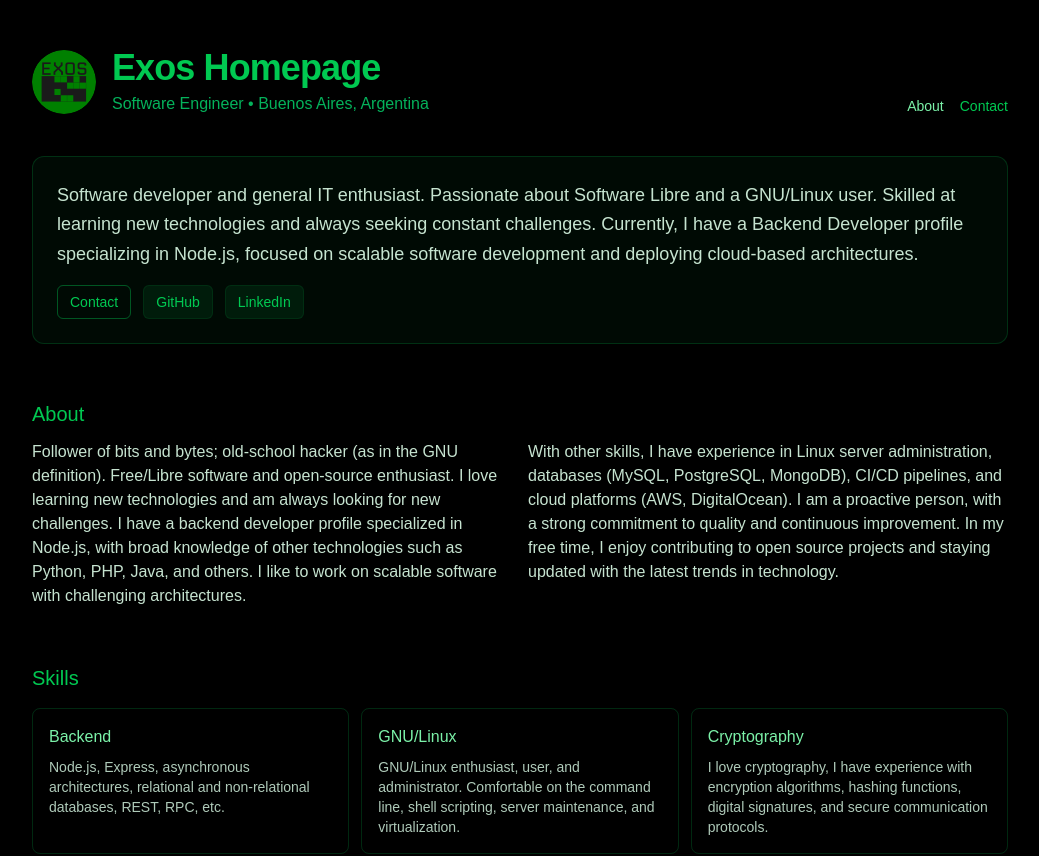
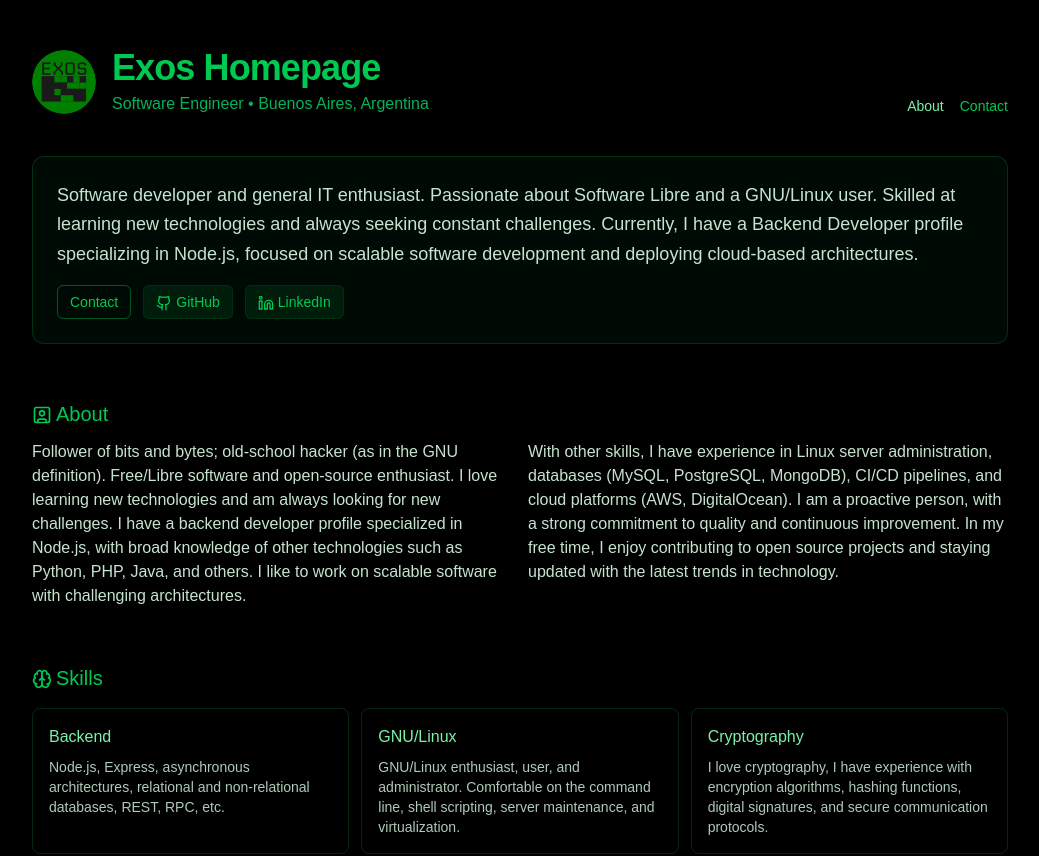
Before and after one commit to exos/exos.ar, a Next.js app in the folder apps/homepage/: page / in a window 1280 px wide. Shown: the top 856 px of the page, without its empty margins (120-1159 px from the left). Built offline with nearby package versions, Linux system fonts and the light colour scheme.

Commit message:
add icons to home

```diff
--- a/apps/homepage/src/app/page.tsx
+++ b/apps/homepage/src/app/page.tsx
@@ -1,3 +1,4 @@
+import { Brain, Github, Linkedin, SquareUser } from "lucide-react";
 import { ExosHeader } from "@/components/header";
 
 export default function Home() {
@@ -26,12 +27,14 @@ export default function Home() {
               href="https://github.com/exos"
               className="rounded-md border border-green-500/10 bg-green-500/10 px-3 py-1.5 hover:border-green-300 hover:text-green-300"
             >
+              <Github className="inline h-4 w-4 mr-1" />
               GitHub
             </a>
             <a
               href="https://www.linkedin.com/in/ogexos/"
               className="rounded-md border border-green-500/10 bg-green-500/10 px-3 py-1.5 hover:border-green-300 hover:text-green-300"
             >
+              <Linkedin className="inline h-4 w-4 mr-1" />
               LinkedIn
             </a>
           </div>
@@ -39,7 +42,10 @@ export default function Home() {
 
         {/* About */}
         <section id="about" className="mt-14">
-          <h2 className="text-xl font-medium">About</h2>
+          <h2 className="text-xl font-medium">
+            <SquareUser className="inline h-5 w-5 mr-1" />
+            About
+          </h2>
           <div className="mt-3 grid gap-4 sm:grid-cols-2">
             <p className="text-green-100/90">
               Follower of bits and bytes; old-school hacker (as in the GNU
@@ -64,7 +70,10 @@ export default function Home() {
 
         {/* Skills */}
         <section id="skills" className="mt-14">
-          <h2 className="text-xl font-medium">Skills</h2>
+          <h2 className="text-xl font-medium">
+            <Brain className="inline h-5 w-5 mr-1" />
+            Skills
+          </h2>
           <div className="mt-4 grid gap-3 sm:grid-cols-3">
             <div className="rounded-lg border border-green-500/20 p-4">
               <h3 className="text-green-300">Backend</h3>
```
